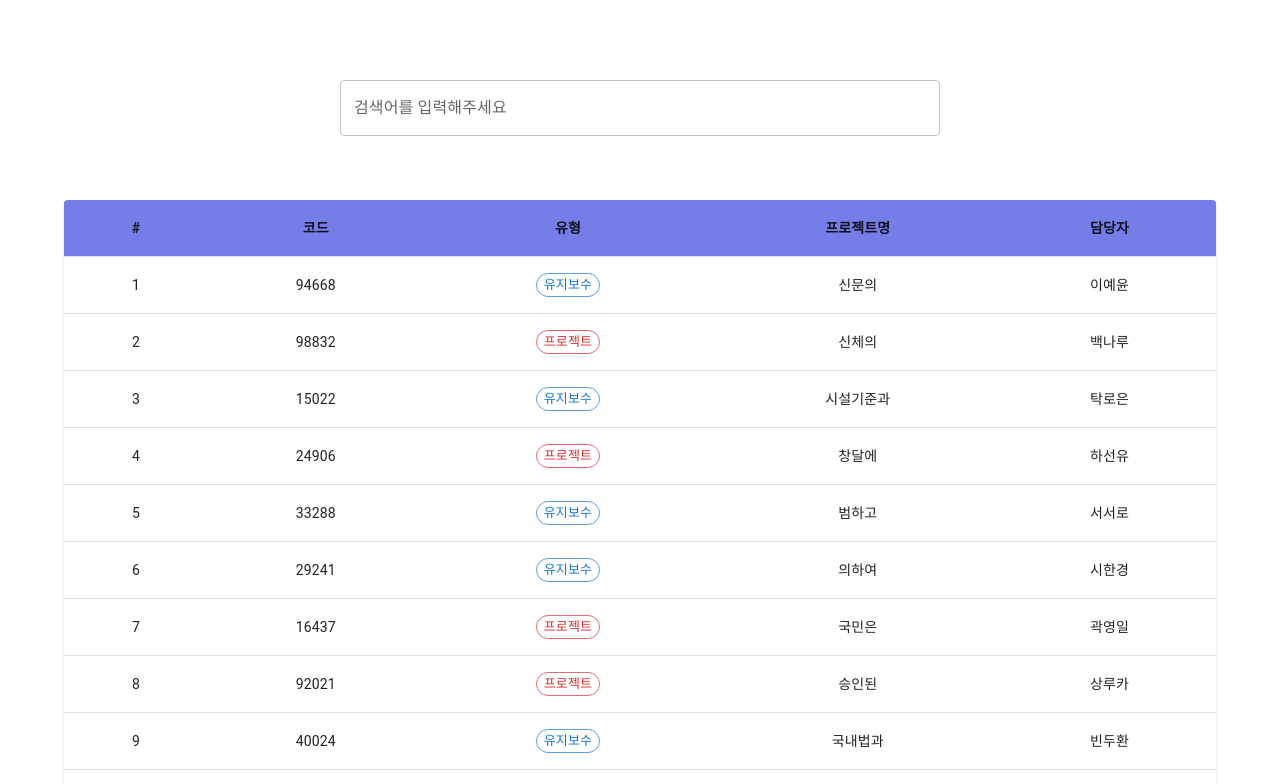
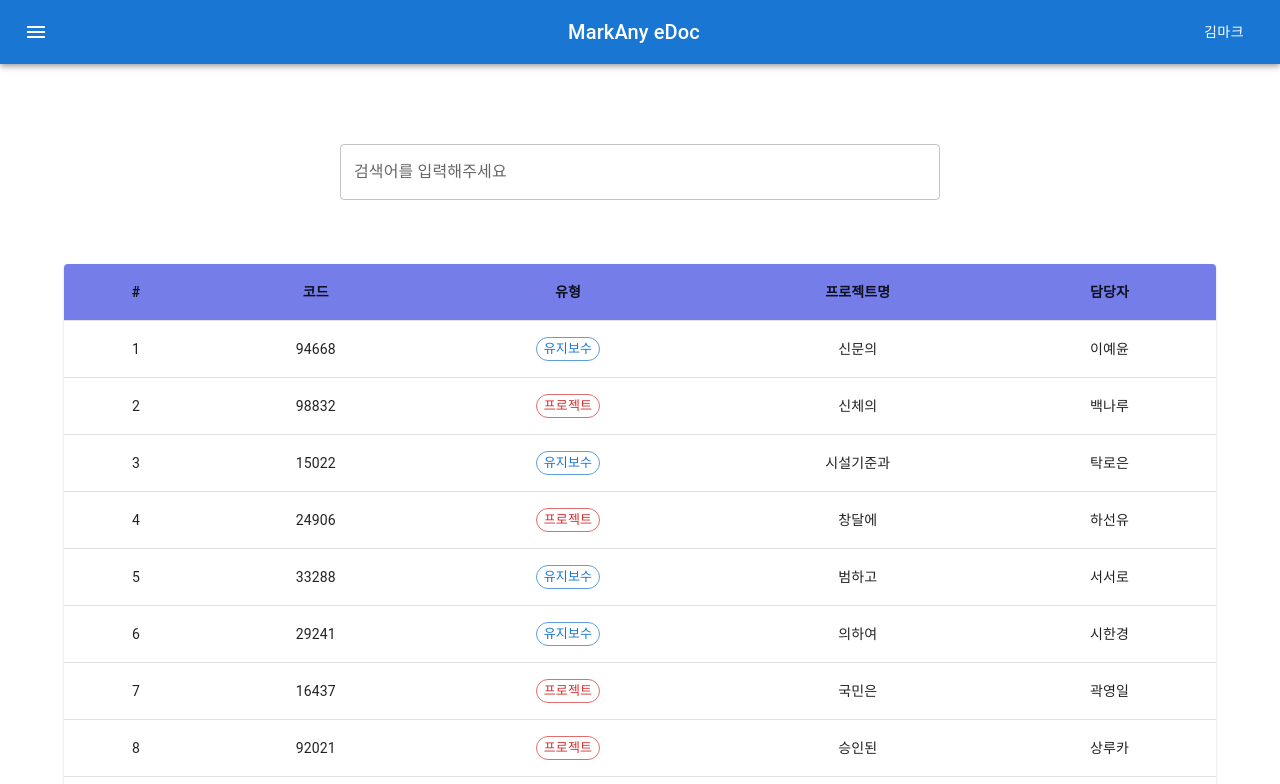
Before and after one commit to SSoohyun/wss, a React (Create React App) app: page / in a window 1280 px wide. Shown: the top 784 px of the page. Built offline with nearby package versions, Linux system fonts and the light colour scheme.

Commit message:
헤더, 메뉴바 추가

```diff
--- a/src/App.js
+++ b/src/App.js
@@ -1,9 +1,11 @@
 import './App.css';
+import Header from './component/Header';
 import ProjectList from './component/ProjectList';
 
 function App() {
   return (
     <div className="App">
+      <Header />
       <ProjectList />
     </div>
   );
--- /dev/null
+++ b/src/component/Header.jsx
@@ -0,0 +1,90 @@
+import * as React from 'react';
+import AppBar from '@mui/material/AppBar';
+import Box from '@mui/material/Box';
+import Toolbar from '@mui/material/Toolbar';
+import Typography from '@mui/material/Typography';
+import Button from '@mui/material/Button';
+import IconButton from '@mui/material/IconButton';
+import MenuIcon from '@mui/icons-material/Menu';
+import Drawer from '@mui/material/Drawer';
+import List from '@mui/material/List';
+import Divider from '@mui/material/Divider';
+import ListItem from '@mui/material/ListItem';
+import ListItemButton from '@mui/material/ListItemButton';
+import ListItemIcon from '@mui/material/ListItemIcon';
+import ListItemText from '@mui/material/ListItemText';
+import InboxIcon from '@mui/icons-material/MoveToInbox';
+import MailIcon from '@mui/icons-material/Mail';
+import DataUsageIcon from '@mui/icons-material/DataUsage';
+
+export default function Header() {
+  const [open, setOpen] = React.useState(false);
+
+  const toggleDrawer = (newOpen) => (event) => {
+    if (event.type === 'keydown' && (event.key === 'Tab' || event.key === 'Shift')) {
+      return;
+    }
+
+    setOpen(newOpen);
+  };
+
+  const list = () => (
+    <Box
+      sx={{ width: 250 }}
+      role="presentation"
+      onClick={toggleDrawer(false)}
+      onKeyDown={toggleDrawer(false)}
+    >
+      <List>
+        <ListItem>
+          <ListItemButton>
+            <ListItemIcon>
+              <DataUsageIcon />
+            </ListItemIcon>
+            <ListItemText primary="MarkAny eDoc" />
+          </ListItemButton>
+        </ListItem>
+        <Divider />
+        {['프로젝트 목록', 'Q&A'].map((text, index) => (
+          <ListItem key={text} disablePadding>
+            <ListItemButton>
+              <ListItemIcon>
+                {index % 2 === 0 ? <InboxIcon /> : <MailIcon />}
+              </ListItemIcon>
+              <ListItemText primary={text} />
+            </ListItemButton>
+          </ListItem>
+        ))}
+      </List>
+    </Box>
+  );
+
+  return (
+    <Box sx={{ flexGrow: 1 }}>
+      <AppBar position="static">
+        <Toolbar>
+          <IconButton
+            size="large"
+            edge="start"
+            color="inherit"
+            aria-label="menu"
+            sx={{ mr: 2 }}
+            onClick={toggleDrawer(true)}
+          >
+            <MenuIcon />
+          </IconButton>
+          <Drawer
+            open={open}
+            onClose={toggleDrawer(false)}
+          >
+            {list()}
+          </Drawer>
+          <Typography variant="h6" component="div" sx={{ flexGrow: 1 }}>
+            MarkAny eDoc
+          </Typography>
+          <Button color="inherit">김마크</Button>
+        </Toolbar>
+      </AppBar>
+    </Box>
+  );
+}
```
